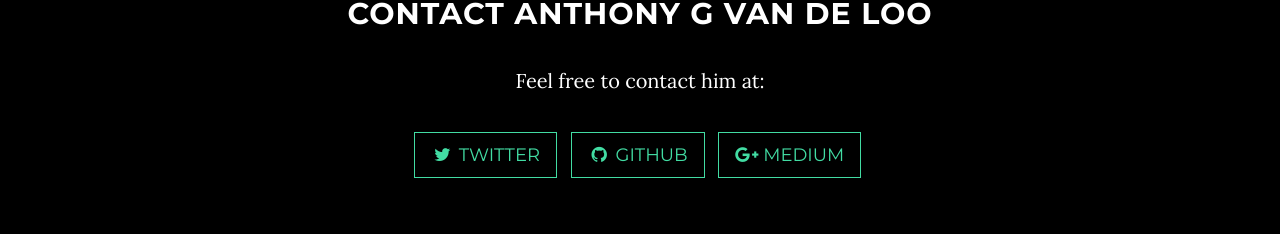
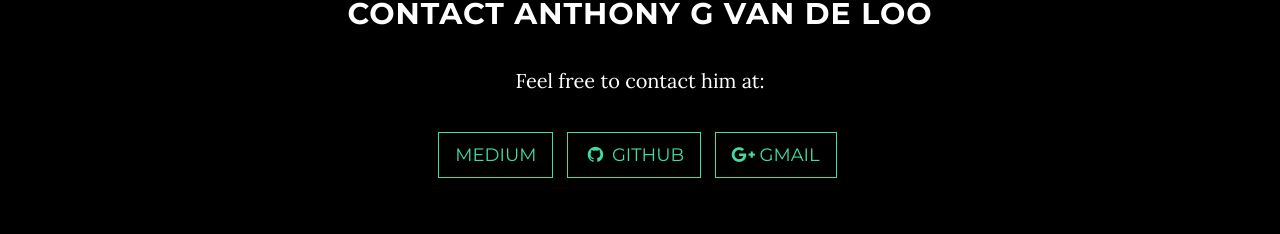
Before and after one commit to avandeloo/avandeloo.github.io, a website: page index.html in a window 1280 px wide. Shown: the part 2075-2309 px from the top of the page. Drawn offline with nearby package versions, Linux system fonts and the light colour scheme; some packages are replaced by stand-ins of ours.

Commit message:
updated contact

```diff
--- a/index.html
+++ b/index.html
@@ -120,13 +120,13 @@
                 </p>
                 <ul class="list-inline banner-social-buttons">
                     <li>
-                        <a href="https://twitter.com/SBootstrap" class="btn btn-default btn-lg"><i class="fa fa-twitter fa-fw"></i> <span class="network-name">Twitter</span></a>
+                        <a href="https://medium.com/@avandeloo" class="btn btn-default btn-lg"><i class=""></i> <span class="network-name">Medium</span></a>
                     </li>
                     <li>
                         <a href="https://github.com/avandeloo" class="btn btn-default btn-lg"><i class="fa fa-github fa-fw"></i> <span class="network-name">Github</span></a>
                     </li>
                     <li>
-                        <a href="https://medium.com/@avandeloo" class="btn btn-default btn-lg"><i class="fa fa-google-plus fa-fw"></i> <span class="network-name">Medium</span></a>
+                        <a href="anthony.vandeloo@gmail.com" class="btn btn-default btn-lg"><i class="fa fa-google-plus fa-fw"></i> <span class="network-name">Gmail</span></a>
                     </li>
                 </ul>
             </div>
```
